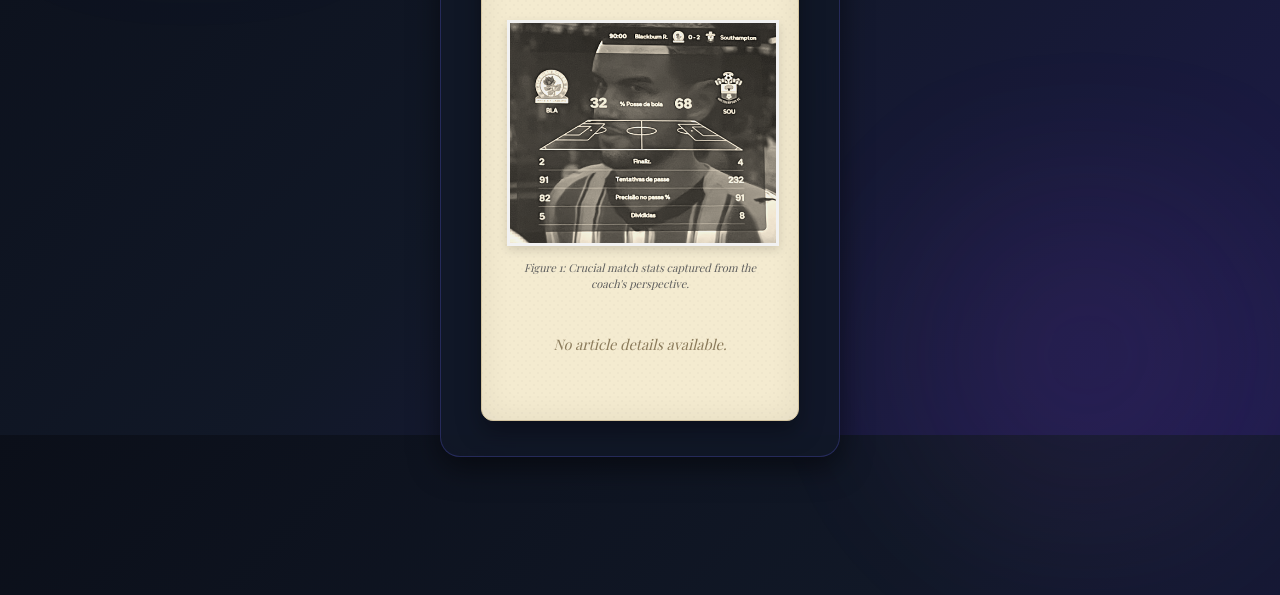
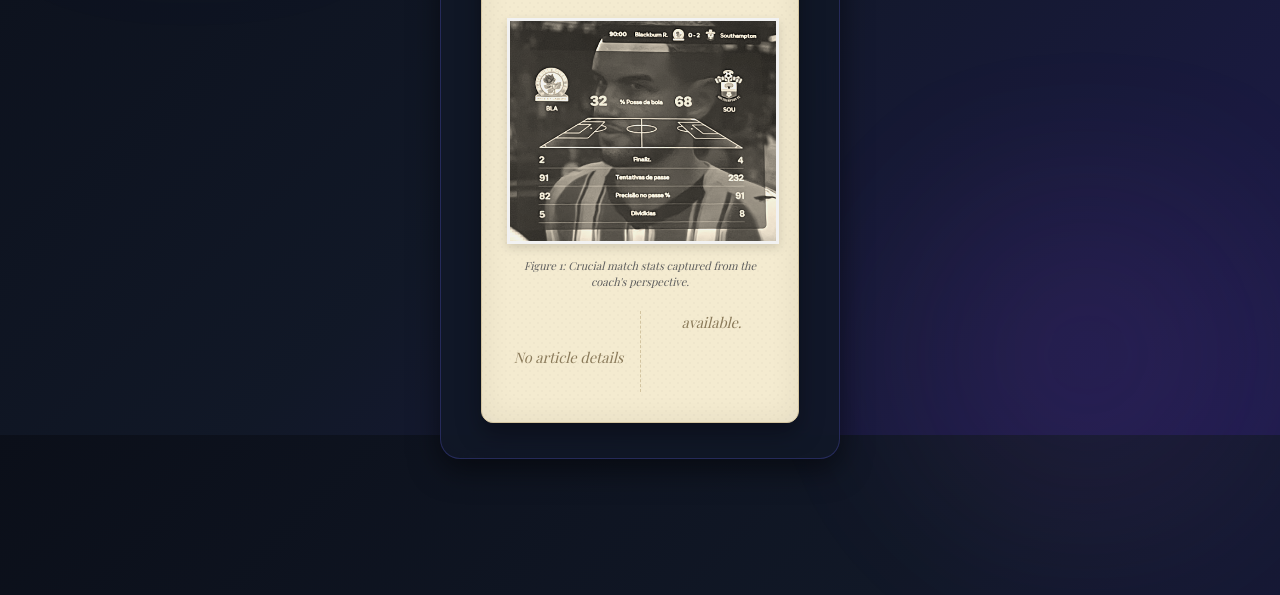
Before and after one commit to paivacarlos/fp-cs50, a Flask app: page /conference/1/newspaper in a window 1280 px wide; the page is wider, and only the part inside the window is pictured. Shown: the part 365-960 px from the top of that part. Run offline with Flask 3, Linux system fonts and the light colour scheme; a user stored in the database is signed in; data comes from the database, SQL or seed files in the repository; some web fonts are replaced.

Commit message:
Update css newspapper

```diff
--- a/static/css/newspaper.css
+++ b/static/css/newspaper.css
@@ -142,6 +142,9 @@
     font-size: 14.5px;
     color: #2b2b2b;
     margin-top: 15px;
+    column-count: 2;
+    column-gap: 20px;
+    column-rule: 1px dashed #d3c4a0;
 }
 
 .chronicle-paragraph {
```
Also changed, not shown: docs of project/epic_5_tasks.md (+1 -1 lines).
